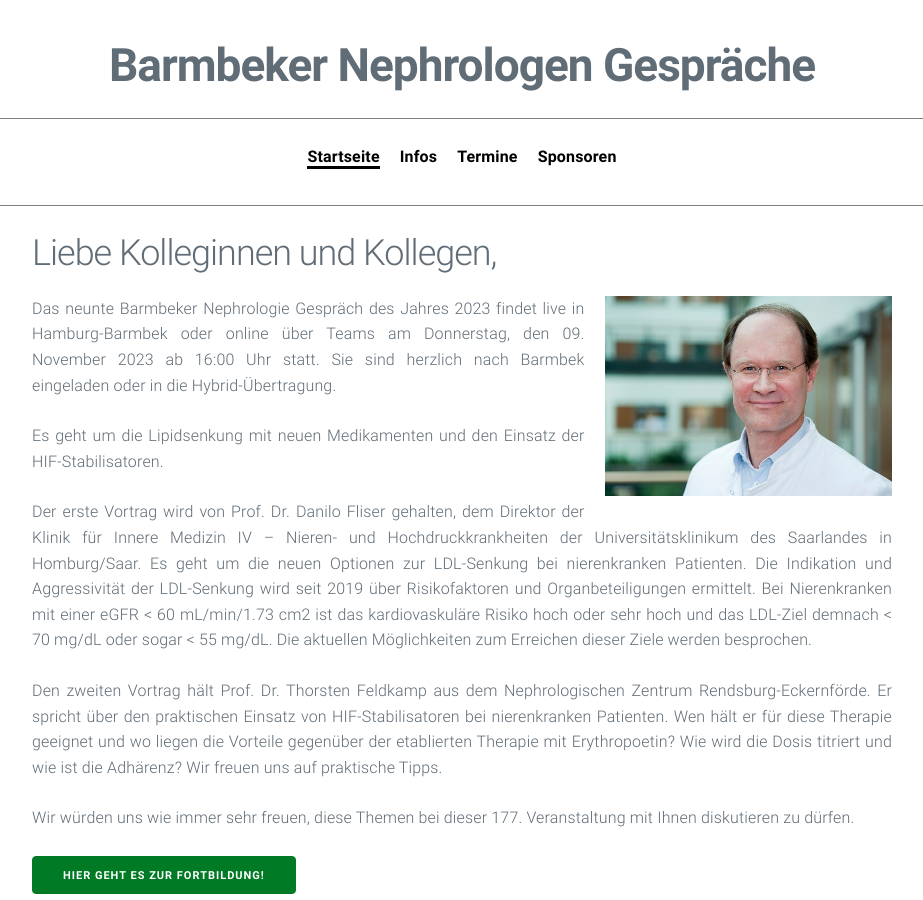
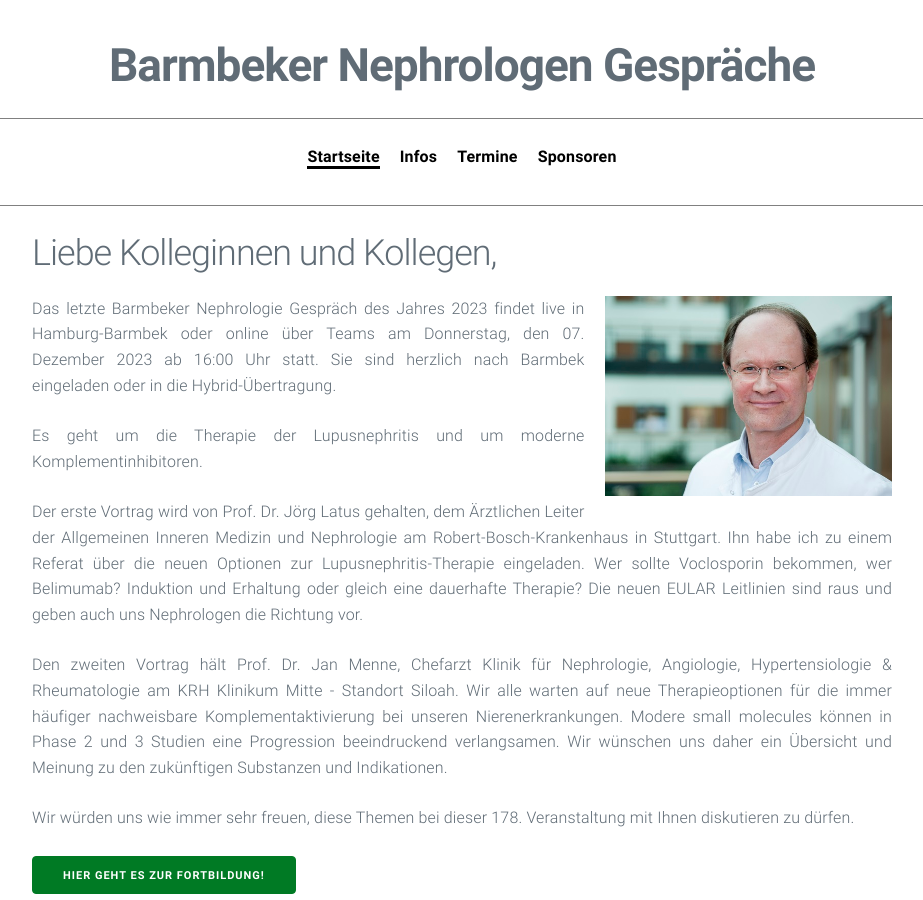
Before and after one commit to manuelpaul86/manuelpaul86.github.io, a Jekyll site: the page built from index.md, in a window 1280 px wide and 900 px high. Shown: the whole window, without its empty margins (178-1101 px from the left). Built offline with Jekyll 4.4.1, drawn with Linux system fonts in a browser that asks for light colours.

Commit message:
Update index.md

```diff
--- a/index.md
+++ b/index.md
@@ -4,15 +4,15 @@ title: Barmbeker Nephrologen Gespräche
 ---
 ## Liebe Kolleginnen und Kollegen,
 
-<img src="/assets/images/CA_Meyer.jpg" height="200rem" alt="Portraitfoto Hon. Prof. Dr. Tobias N. Meyer" style="float:right; margin-left:20px; margin-bottom:20px;">Das neunte Barmbeker Nephrologie Gespräch des Jahres 2023 findet live in Hamburg-Barmbek oder online über Teams am Donnerstag, den 09. November 2023 ab 16:00 Uhr statt. Sie sind herzlich nach Barmbek eingeladen oder in die Hybrid-Übertragung.
+<img src="/assets/images/CA_Meyer.jpg" height="200rem" alt="Portraitfoto Hon. Prof. Dr. Tobias N. Meyer" style="float:right; margin-left:20px; margin-bottom:20px;">Das letzte Barmbeker Nephrologie Gespräch des Jahres 2023 findet live in Hamburg-Barmbek oder online über Teams am Donnerstag, den 07. Dezember 2023 ab 16:00 Uhr statt. Sie sind herzlich nach Barmbek eingeladen oder in die Hybrid-Übertragung.
 
-Es geht um die Lipidsenkung mit neuen Medikamenten und den Einsatz der HIF-Stabilisatoren.
+Es geht um die Therapie der Lupusnephritis und um moderne Komplementinhibitoren.
 
-Der erste Vortrag wird von Prof. Dr. Danilo Fliser gehalten, dem Direktor der Klinik für Innere Medizin IV – Nieren- und Hochdruckkrankheiten der Universitätsklinikum des Saarlandes in Homburg/Saar. Es geht um die neuen Optionen zur LDL-Senkung bei nierenkranken Patienten. Die Indikation und Aggressivität der LDL-Senkung wird seit 2019 über Risikofaktoren und Organbeteiligungen ermittelt. Bei Nierenkranken mit einer eGFR < 60 mL/min/1.73 cm2 ist das kardiovaskuläre Risiko hoch oder sehr hoch und das LDL-Ziel demnach < 70 mg/dL oder sogar < 55 mg/dL. Die aktuellen Möglichkeiten zum Erreichen dieser Ziele werden besprochen.
+Der erste Vortrag wird von Prof. Dr. Jörg Latus gehalten, dem Ärztlichen Leiter der Allgemeinen Inneren Medizin und Nephrologie am Robert-Bosch-Krankenhaus in Stuttgart. Ihn habe ich zu einem Referat über die neuen Optionen zur Lupusnephritis-Therapie eingeladen. Wer sollte Voclosporin bekommen, wer Belimumab? Induktion und Erhaltung oder gleich eine dauerhafte Therapie? Die neuen EULAR Leitlinien sind raus und geben auch uns Nephrologen die Richtung vor.
 
-Den zweiten Vortrag hält Prof. Dr. Thorsten Feldkamp aus dem Nephrologischen Zentrum Rendsburg-Eckernförde. Er spricht über den praktischen Einsatz von HIF-Stabilisatoren bei nierenkranken Patienten. Wen hält er für diese Therapie geeignet und wo liegen die Vorteile gegenüber der etablierten Therapie mit Erythropoetin? Wie wird die Dosis titriert und wie ist die Adhärenz? Wir freuen uns auf praktische Tipps.
+Den zweiten Vortrag hält Prof. Dr. Jan Menne, Chefarzt Klinik für Nephrologie, Angiologie, Hypertensiologie & Rheumatologie am KRH Klinikum Mitte - Standort Siloah. Wir alle warten auf neue Therapieoptionen für die immer häufiger nachweisbare Komplementaktivierung bei unseren Nierenerkrankungen. Modere small molecules können in Phase 2 und 3 Studien eine Progression beeindruckend verlangsamen. Wir wünschen uns daher ein Übersicht und Meinung zu den zukünftigen Substanzen und Indikationen.
 
-Wir würden uns wie immer sehr freuen, diese Themen bei dieser 177. Veranstaltung mit Ihnen diskutieren zu dürfen.
+Wir würden uns wie immer sehr freuen, diese Themen bei dieser 178. Veranstaltung mit Ihnen diskutieren zu dürfen.
 
 <a class="button" href="https://teams.microsoft.com/l/meetup-join/19%3ameeting_YmUxOTUxMDQtOWQ3MC00MWNkLWJhZmQtODZkMGRiMmM0OGE3%40thread.v2/0?context=%7b%22Tid%22%3a%22e6160a47-a12e-4ab1-be56-bddd09456693%22%2c%22Oid%22%3a%2254de3200-43af-4cbb-8fde-9d0457be7bcb%22%7d" target="_blank">Hier geht es zur Fortbildung!</a>
 
```
